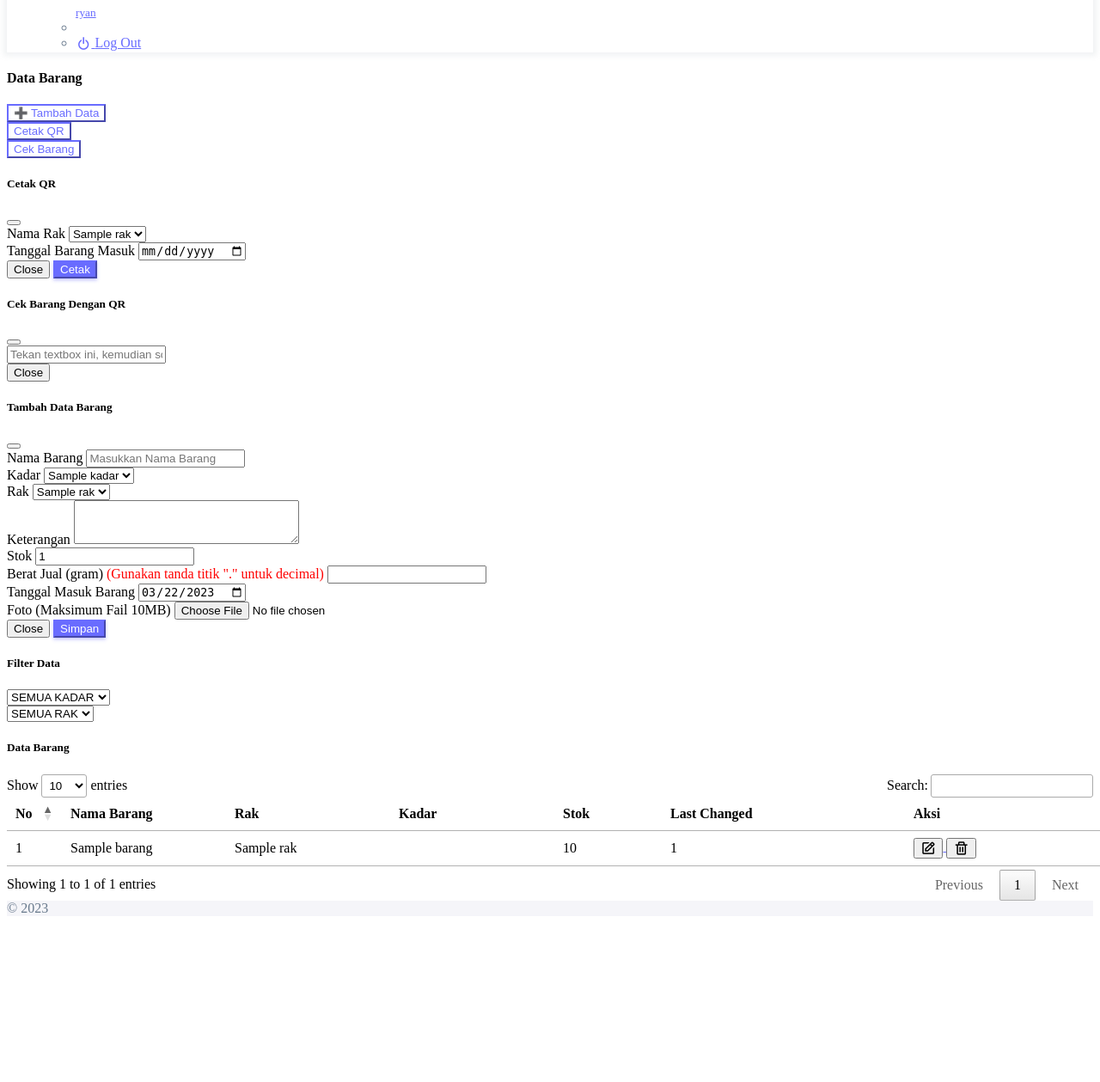
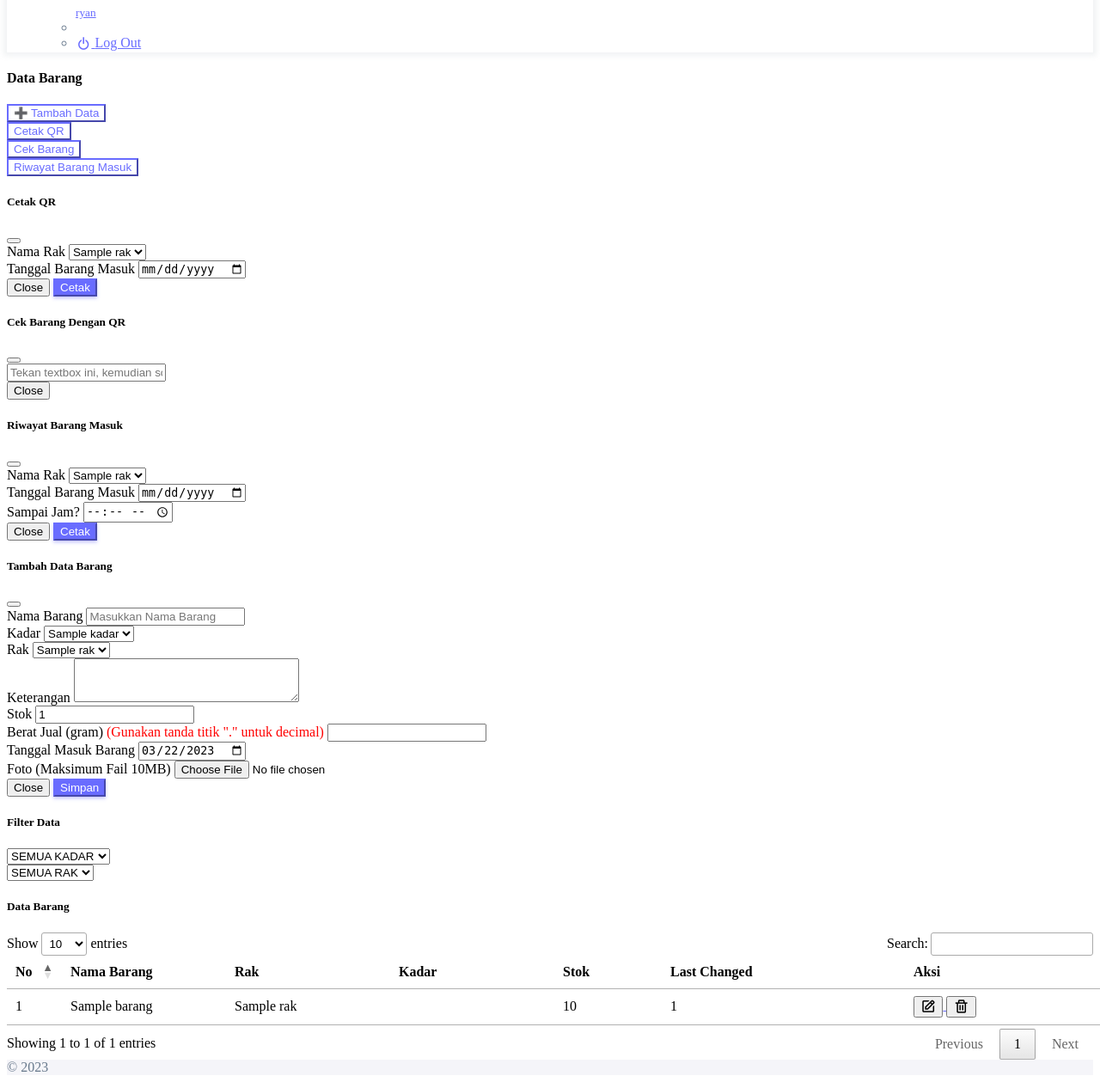
Before and after one commit to ryannolly/toko-emas-murni-a1, a CodeIgniter app: page /toko-emas-murni-a1/adm/data_barang in a window 1280 px wide. Shown: the part 1794-3053 px from the top of the page at 86% size. Before the commit the page ends 2856 px from the top, so only its background shows below. Run offline with CodeIgniter, Linux system fonts and the light colour scheme; a user stored in the database is signed in; tables that the repository leaves empty hold one stand-in row (values such as "Sample post").

Commit message:
Riwayat Barang Masuk

```diff
--- a/application/controllers/adm/Data_barang.php
+++ b/application/controllers/adm/Data_barang.php
@@ -358,6 +358,47 @@ class Data_barang extends CI_Controller {
         //Send
         echo json_encode($data);
     }
+
+    public function cetak_riwayat_barang_masuk(){
+        if(!@$this->input->post("id_rak")){
+            redirect("adm/data_barang");
+        }
+
+        $where = array(
+            'id'    => $this->input->post("id_rak")
+        );
+
+        $sampai_jam = $this->input->post("tgl_input_real"). " " . $this->input->post("sampai_jam");
+
+        $data['barang']     = $this->model_admin->get_barang_pada_rak_with_condition($this->input->post("id_rak"), $this->input->post("tgl_input_real"), $sampai_jam);
+        $data['detail_rak'] = $this->model_admin->get_data_from_uuid($where, "ms_rak")->row();
+        $data['tanggal']    = $this->input->post("tgl_input_real");
+        $data['sampai_jam'] = $this->input->post("sampai_jam");
+
+        $this->load->view("Admin/print/cetak_riwayat_barang_masuk", $data);
+    }
+
+    public function update_data_barang(){
+        //get semua data barang
+        $barang     = $this->model_admin->tampil_data("ms_barang", "Id", "ASC")->result();
+
+
+        foreach($barang as $b){
+            $where = array(
+                'Id'        => $b->Id
+            );
+
+            $pecah = explode(" - ", $b->usrid);
+
+            $data = array(
+                'tgl_input_real_jam'    => $pecah[sizeof($pecah) - 1]
+            );
+
+            $this->model_admin->ubah_data($where, $data, "ms_barang");
+        }
+
+        echo "Udah cok!";
+    }
 }
 
 ?>
--- a/application/models/Model_admin.php
+++ b/application/models/Model_admin.php
@@ -78,6 +78,19 @@ class Model_admin extends CI_Model {
         $this->db->from("ms_barang barang");
         $this->db->join("ms_kadar kadar", "kadar.id = barang.id_kadar", "left");
         $this->db->where("barang.id_rak", $Id);
+        //$this->db->where("barang.stok != 0");
+
+        $query = $this->db->get();
+        return $query->result();
+    }
+
+    public function get_barang_pada_rak_with_condition($Id, $tgl_input_real, $sampai_jam){
+        $this->db->select("barang.*, kadar.nama_kadar");
+        $this->db->from("ms_barang barang");
+        $this->db->join("ms_kadar kadar", "kadar.id = barang.id_kadar", "left");
+        $this->db->where("barang.id_rak", $Id);
+        $this->db->where("barang.tgl_input_real", $tgl_input_real);
+        $this->db->where("barang.tgl_input_real_jam <=", $sampai_jam);
         //$this->db->where("barang.stok != 0");
 
         $query = $this->db->get();
--- a/application/views/Admin/data_barang.php
+++ b/application/views/Admin/data_barang.php
@@ -14,6 +14,9 @@
                 </div>
                 <div class="col-lg-2">
                     <button type="button" class="btn btn-outline-primary" data-bs-toggle="modal" data-bs-target="#cekBarang">Cek Barang</button>
+                </div>
+                <div class="col-lg-2">
+                    <button type="button" class="btn btn-outline-primary" data-bs-toggle="modal" data-bs-target="#riwayatBarangMasuk">Riwayat Barang Masuk</button>
                 </div>
               </div>
 
@@ -83,6 +86,50 @@
                     </div>
                 </div>
               </div>
+
+              <!-- Extra Large Modal -->
+              <div class="modal fade" id="riwayatBarangMasuk" tabindex="-1" aria-hidden="true">
+                <div class="modal-dialog modal-xl" role="document">
+                    <div class="modal-content">
+                        <div class="modal-header">
+                            <h5 class="modal-title" id="exampleModalLabel4">Riwayat Barang Masuk</h5>
+                            <button type="button" class="btn-close" data-bs-dismiss="modal" aria-label="Close"></button>
+                        </div>
+                        <form action="<?php echo base_url('adm/data_barang/cetak_riwayat_barang_masuk') ?>" method="post">
+                        <div class="modal-body">
+                            <div class="row">
+                                <div class="col mb-3">
+                                    <label for="nameExLarge" class="form-label">Nama Rak</label>
+                                    <select name="id_rak" id="" class="form-control" style="color:#000">
+                                        <?php foreach($data_rak as $rak) :  ?>
+                                            <option value="<?php echo $rak->id ?>"><?php echo $rak->nama_rak ?></option>
+                                        <?php endforeach; ?>
+                                    </select>
+                                </div>
+                            </div>
+                            <div class="row">
+                                <div class="col mb-3">
+                                    <label for="nameExLarge" class="form-label">Tanggal Barang Masuk</label>
+                                    <input type="date" class="form-control" name="tgl_input_real">
+                                </div>
+                            </div>
+                            <div class="row">
+                                <div class="col mb-3">
+                                    <label for="nameExLarge" class="form-label">Sampai Jam?</label>
+                                    <input type="time" class="form-control" name="sampai_jam">
+                                </div>
+                            </div>
+                        </div>
+                        <div class="modal-footer">
+                            <button type="button" class="btn btn-outline-secondary" data-bs-dismiss="modal">
+                            Close
+                            </button>
+                            <input type="submit" class="btn btn-primary" value="Cetak">
+                            </form>
+                        </div>
+                    </div>
+                </div>
+            </div>
 
               <!-- Extra Large Modal -->
               <div class="modal fade" id="exLargeModal" tabindex="-1" aria-hidden="true">
```
Also changed, not shown: application/views/Admin/print/cetak_riwayat_barang_masuk.php (added, +232 -0 lines).
